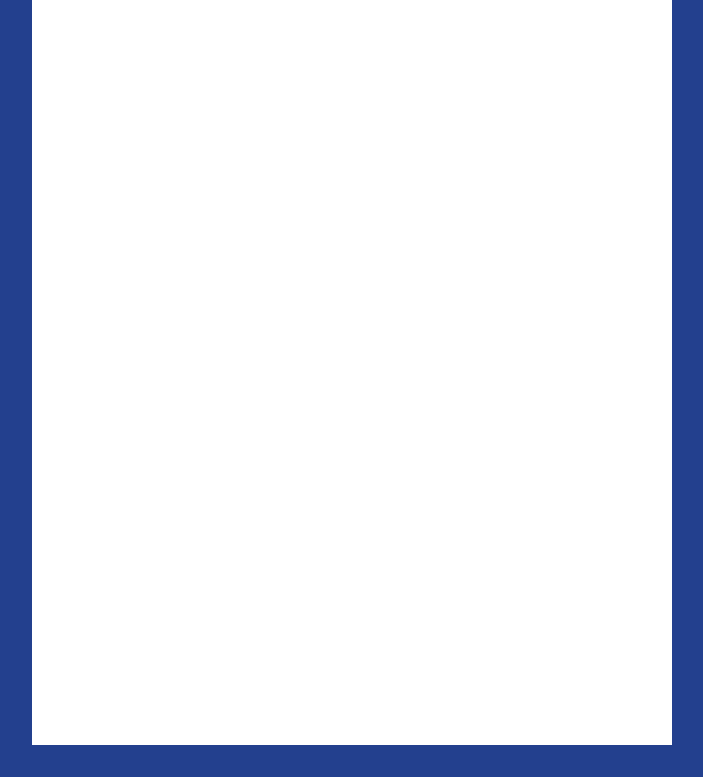
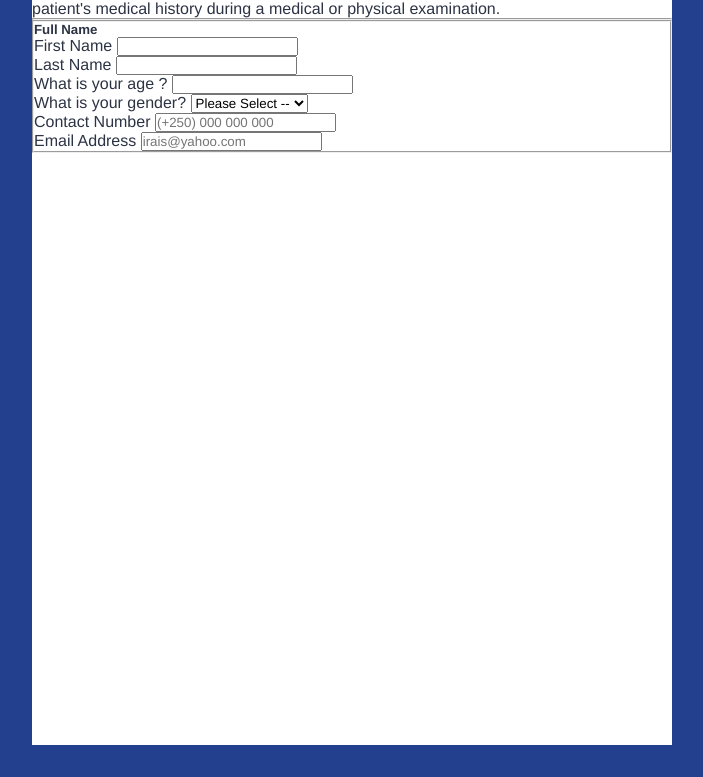
Before and after one commit to rimpuhwe/medical-survey-form, a plain HTML site: page index.html in a window 1280 px wide. Shown: the part 87-864 px from the top of the page, without its empty margins (288-991 px from the left). Drawn offline with Linux system fonts and the light colour scheme.

Commit message:
adding part 1 of the form which is patient information

```diff
--- a/index.html
+++ b/index.html
@@ -8,7 +8,46 @@
 </head>
 <body>
     <main>
-        <h1>Medical Survey Form</h1>
+        <h1 id="title">Medical Survey Form</h1>
+        <p id="description">this is a questionnaire used by health care providers to collect information about the patient's medical history during a medical or physical examination.</p>
+        <hr>
+        <form id="survey-form" action="" method="post">
+            <fieldset>
+                <div>
+                    <h5>Full Name</h5>
+                   <div>
+                    <label for="first-name">First Name</label>
+                    <input type="text" id="first-name" name="" required>
+                   </div>
+                   <div>
+                    <label for="last-name">Last Name</label>
+                    <input type="text" id="last-name" name="" required>
+                   </div>
+                </div>
+                <div>
+                    <label for="">What is your age ?</label>
+                    <input type="number">
+                </div>
+                <div>
+                    <label for="">What is your gender? </label>
+                    <select name="" id="">
+                        <option value="">Please Select --</option>
+                        <option value="">Male</option>
+                        <option value="">Female</option>
+                    </select>
+                </div>
+                <div>
+                    <label for="">Contact Number  </label>
+                    <input type="number" placeholder="(+250) 000 000 000">
+                </div>
+                <div>
+                    <label for="">Email Address</label>
+                    <input type="email" placeholder="irais@yahoo.com">
+                </div>
+
+            </fieldset>
+
+        </form>
     </main>
 
 </body>
```
